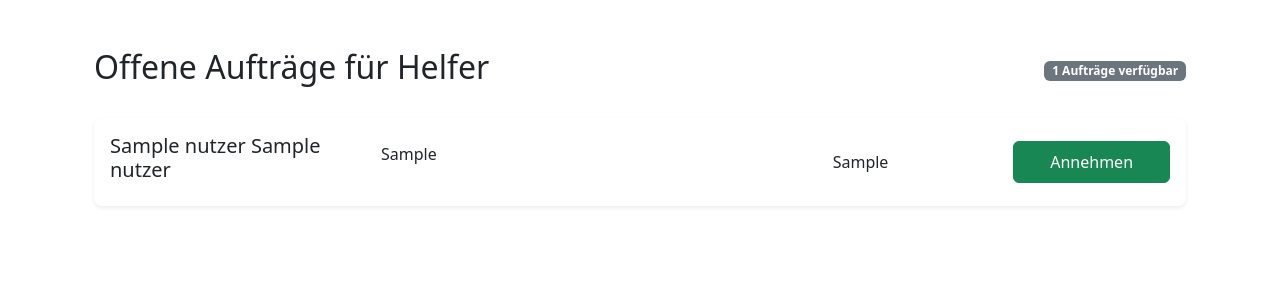
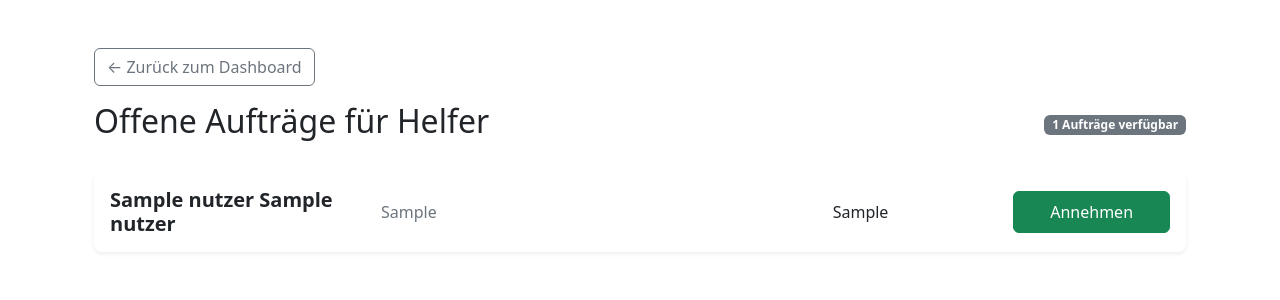
Before and after one commit to Yasin-Jewabreh/webapp, a Flask app: template templates/helfer_auftraege.html in a window 1280 px wide. Shown: the part 57-357 px from the top of the page. Run offline with Flask 3, Linux system fonts and the light colour scheme; the template is opened without the code that fills it: values that come from a table or form of the project are taken from there, others are empty; tables that the repository leaves empty hold one stand-in row (values such as "Sample post"); some libraries are stand-ins or nearby versions.

Commit message:
add back to dashboard button

```diff
--- a/templates/helfer_auftraege.html
+++ b/templates/helfer_auftraege.html
@@ -4,6 +4,10 @@
 
 {% block CONTENT %}
 <div class="container mt-5">
+    <a href="{{ url_for('dashboard') }}" class="btn btn-outline-secondary mb-3">
+        ← Zurück zum Dashboard
+    </a>
+
     <div class="d-flex justify-content-between align-items-center mb-4">
         <h2>Offene Aufträge für Helfer</h2>
         <span class="badge bg-secondary">{{ auftraege|length }} Aufträge verfügbar</span>
@@ -11,28 +15,26 @@
 
     {% if auftraege %}
         <div class="d-flex flex-column gap-3">
-
             {% for auftrag in auftraege %}
                 <div class="card shadow-sm border-0 rounded-3 p-3 bg-white">
                     <div class="row align-items-center">
                         <div class="col-md-3">
-                            <h5>{{ auftrag.nutzer.vorname }} {{ auftrag.nutzer.nachname }}</h5>
+                            <h5 class="mb-0 fw-bold">{{ auftrag.nutzer.vorname }} {{ auftrag.nutzer.nachname }}</h5>
                         </div>
                         <div class="col-md-5">
-                            <p>{{ auftrag.beschreibung }}</p>
+                            <p class="mb-0 text-secondary">{{ auftrag.beschreibung }}</p>
                         </div>
                         <div class="col-md-2">
                             <span>{{ auftrag.nutzer.ort }}</span>
                         </div>
                         <div class="col-md-2 text-md-end text-start mt-3 mt-md-0">
-                <a href="/helfer/auftrag/{{ auftrag.id }}" class="btn btn-success w-100 py-2 fw-medium">
-                     Annehmen
-                 </a>
-            </div>
+                            <a href="/helfer/auftrag/{{ auftrag.id }}" class="btn btn-success w-100 py-2 fw-medium">
+                                Annehmen
+                            </a>
+                        </div>
                     </div>
                 </div>
             {% endfor %}
-
         </div>
     {% else %}
         <div class="alert alert-info text-center" role="alert">
```
